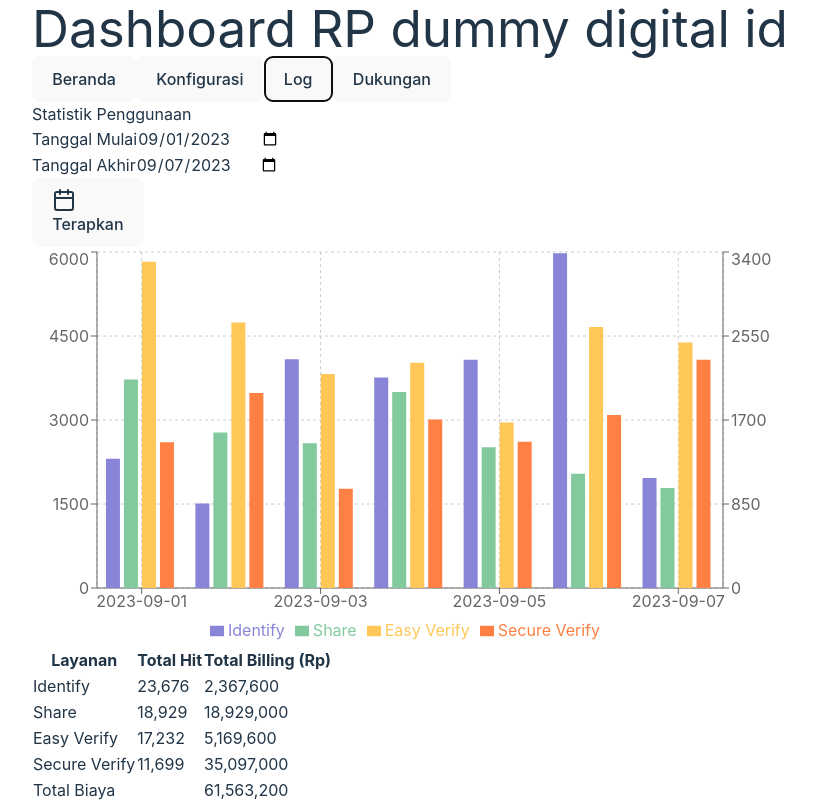
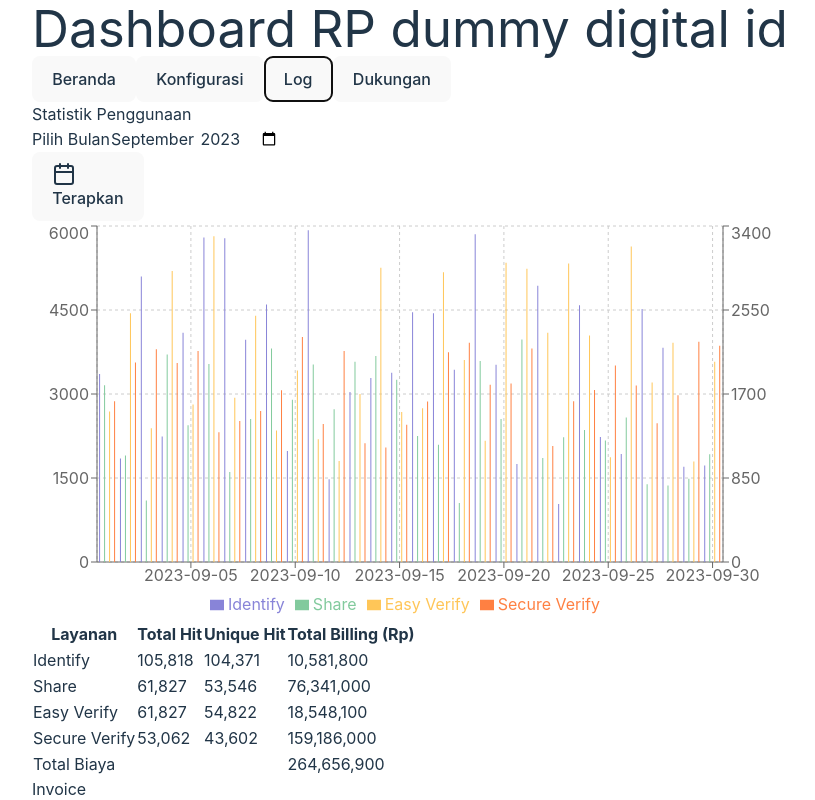
Before and after one commit to ahsanmubariz/dummy_dashboard_rp, a React (Vite) app: page / in a window 1280 px wide. Both pictures are taken after a click on the button "Log". Shown: the top 800 px of the page, without its empty margins (230-1045 px from the left). Built offline with nearby package versions, Linux system fonts and the light colour scheme.

Commit message:
feat: add invoice download on logstats

```diff
--- a/src/components/LogStatsTab.jsx
+++ b/src/components/LogStatsTab.jsx
@@ -2,34 +2,34 @@ import React, { useState } from 'react';
 import { Card, CardContent, CardHeader, CardTitle } from "./ui/Card";
 import { Input } from "./ui/Input";
 import { Button } from "./ui/Button";
-import { Badge } from "./ui/Badge";
 import { BarChart, Bar, XAxis, YAxis, CartesianGrid, Tooltip, Legend, ResponsiveContainer } from 'recharts';
-import { Search, Download, Calendar } from 'lucide-react';
+import { Search, Download, Calendar, DownloadIcon } from 'lucide-react';
 
 // Dummy data generator function
-const generateData = (startDate, endDate) => {
+const generateData = (selectedMonth) => {
     let data = [];
-    let currentDate = new Date(startDate);
-    while (currentDate <= new Date(endDate)) {
+    let startDate = new Date(selectedMonth);
+    let endDate = new Date(startDate.getFullYear(), startDate.getMonth() + 1, 0);
+
+    while (startDate <= endDate) {
         data.push({
-            date: currentDate.toISOString().split('T')[0],
+            date: startDate.toISOString().split('T')[0],
             identify: Math.floor(Math.random() * 5000) + 1000,
             share: Math.floor(Math.random() * 3000) + 1000,
             easy_verify: Math.floor(Math.random() * 2314) + 1000,
             secure_verify: Math.floor(Math.random() * 1332) + 1000,
         });
-        currentDate.setDate(currentDate.getDate() + 1);
+        startDate.setDate(startDate.getDate() + 1);
     }
     return data;
 };
 
 const LogStatsTab = () => {
-    const [startDate, setStartDate] = useState('2023-09-01');
-    const [endDate, setEndDate] = useState('2023-09-07');
-    const [data, setData] = useState(() => generateData(startDate, endDate));
+    const [selectedMonth, setSelectedMonth] = useState('2023-09');
+    const [data, setData] = useState(() => generateData(selectedMonth));
 
-    const handleDateChange = () => {
-        setData(generateData(startDate, endDate));
+    const handleMonthChange = () => {
+        setData(generateData(selectedMonth));
     };
 
     // Hitung total hit untuk setiap layanan
@@ -47,6 +47,22 @@ const LogStatsTab = () => {
     // Hitung total biaya gabungan (dalam Rupiah)
     const totalCost = totalIdentifyBilling + totalShareBilling + totalEasyVerifyBilling + totalSecureVerifyBilling;
 
+    function getRandomInt(min, max) {
+        min = Math.ceil(min);
+        max = Math.floor(max);
+        return Math.floor(Math.random() * (max - min + 1)) + min;
+    }
+
+    // Dummy data untuk invoice bulanan
+    const monthlyInvoiceData = [
+        { month: 'Januari 2023', total_billing: 1000000 },
+        { month: 'Februari 2023', total_billing: 9250000 },
+        { month: 'Maret 2023', total_billing: 2300500 },
+        { month: 'April 2023', total_billing: 2101050 },
+        { month: 'Mei 2023', total_billing: 4416490 },
+    ];
+
+
     return (
         <div className="space-y-8">
             {/* Bagian Statistik Penggunaan */}
@@ -57,25 +73,16 @@ const LogStatsTab = () => {
                 <CardContent>
                     <div className="flex flex-wrap gap-4 mb-4">
                         <div className="flex-1 min-w-[200px]">
-                            <label htmlFor="start-date" className="block text-sm font-medium text-gray-700 mb-1">Tanggal Mulai</label>
+                            <label htmlFor="selected-month" className="block text-sm font-medium text-gray-700 mb-1">Pilih Bulan</label>
                             <Input
-                                id="start-date"
-                                type="date"
-                                value={startDate}
-                                onChange={(e) => setStartDate(e.target.value)}
-                            />
-                        </div>
-                        <div className="flex-1 min-w-[200px]">
-                            <label htmlFor="end-date" className="block text-sm font-medium text-gray-700 mb-1">Tanggal Akhir</label>
-                            <Input
-                                id="end-date"
-                                type="date"
-                                value={endDate}
-                                onChange={(e) => setEndDate(e.target.value)}
+                                id="selected-month"
+                                type="month"
+                                value={selectedMonth}
+                                onChange={(e) => setSelectedMonth(e.target.value)}
                             />
                         </div>
                         <div className="flex items-end">
-                            <Button onClick={handleDateChange} className="bg-blue-500 hover:bg-blue-600 text-white">
+                            <Button onClick={handleMonthChange} className="bg-blue-500 hover:bg-blue-600 text-white">
                                 <Calendar className="h-4 w-4 mr-2" />
                                 Terapkan
                             </Button>
@@ -103,6 +110,7 @@ const LogStatsTab = () => {
                                 <tr>
                                     <th className="px-6 py-3 text-left text-xs font-medium text-gray-500 uppercase tracking-wider">Layanan</th>
                                     <th className="px-6 py-3 text-left text-xs font-medium text-gray-500 uppercase tracking-wider">Total Hit</th>
+                                    <th className="px-6 py-3 text-left text-xs font-medium text-gray-500 uppercase tracking-wider">Unique Hit</th>
                                     <th className="px-6 py-3 text-left text-xs font-medium text-gray-500 uppercase tracking-wider">Total Billing (Rp)</th>
                                 </tr>
                             </thead>
@@ -110,25 +118,30 @@ const LogStatsTab = () => {
                                 <tr>
                                     <td className="px-6 py-4 whitespace-nowrap text-sm text-gray-500">Identify</td>
                                     <td className="px-6 py-4 whitespace-nowrap text-sm text-gray-500">{totalIdentifyHit.toLocaleString()}</td>
+                                    <td className="px-6 py-4 whitespace-nowrap text-sm text-gray-500">{(totalIdentifyHit - getRandomInt(1000, 9999)).toLocaleString()}</td>
                                     <td className="px-6 py-4 whitespace-nowrap text-sm text-gray-500">{totalIdentifyBilling.toLocaleString()}</td>
                                 </tr>
                                 <tr>
                                     <td className="px-6 py-4 whitespace-nowrap text-sm text-gray-500">Share</td>
-                                    <td className="px-6 py-4 whitespace-nowrap text-sm text-gray-500">{totalShareHit.toLocaleString()}</td>
+                                    <td className="px-6 py-4 whitespace-nowrap text-sm text-gray-500">{totalEasyVerifyHit.toLocaleString()}</td>
+                                    <td className="px-6 py-4 whitespace-nowrap text-sm text-gray-500">{(totalEasyVerifyHit - getRandomInt(1000, 9999)).toLocaleString()}</td>
                                     <td className="px-6 py-4 whitespace-nowrap text-sm text-gray-500">{totalShareBilling.toLocaleString()}</td>
                                 </tr>
                                 <tr>
                                     <td className="px-6 py-4 whitespace-nowrap text-sm text-gray-500">Easy Verify</td>
                                     <td className="px-6 py-4 whitespace-nowrap text-sm text-gray-500">{totalEasyVerifyHit.toLocaleString()}</td>
+                                    <td className="px-6 py-4 whitespace-nowrap text-sm text-gray-500">{(totalEasyVerifyHit - getRandomInt(1000, 9999)).toLocaleString()}</td>
                                     <td className="px-6 py-4 whitespace-nowrap text-sm text-gray-500">{totalEasyVerifyBilling.toLocaleString()}</td>
                                 </tr>
                                 <tr>
                                     <td className="px-6 py-4 whitespace-nowrap text-sm text-gray-500">Secure Verify</td>
                                     <td className="px-6 py-4 whitespace-nowrap text-sm text-gray-500">{totalSecureVerifyHit.toLocaleString()}</td>
+                                    <td className="px-6 py-4 whitespace-nowrap text-sm text-gray-500">{(totalSecureVerifyHit - getRandomInt(1000, 9999)).toLocaleString()}</td>
                                     <td className="px-6 py-4 whitespace-nowrap text-sm text-gray-500">{totalSecureVerifyBilling.toLocaleString()}</td>
                                 </tr>
                                 <tr className="bg-gray-50">
                                     <td className="px-6 py-4 whitespace-nowrap text-sm font-medium text-gray-900">Total Biaya</td>
+                                    <td className="px-6 py-4 whitespace-nowrap text-sm font-medium text-gray-900"></td>
                                     <td className="px-6 py-4 whitespace-nowrap text-sm font-medium text-gray-900"></td>
                                     <td className="px-6 py-4 whitespace-nowrap text-sm font-medium text-gray-900">{totalCost.toLocaleString()}</td>
                                 </tr>
@@ -137,8 +150,42 @@ const LogStatsTab = () => {
                     </div>
                 </CardContent>
             </Card>
+            {/* Bagian Invoice Bulanan */}
+            <Card className="bg-white shadow-lg">
+                <CardHeader>
+                    <CardTitle className="text-xl font-semibold text-gray-800">Invoice</CardTitle>
+                </CardHeader>
+                <CardContent>
+                    <div className="overflow-x-auto">
+                        <table className="w-full">
+                            <thead className="bg-gray-50">
+                                <tr>
+                                    <th className="px-6 py-3 text-left text-xs font-medium text-gray-500 uppercase tracking-wider">Bulan</th>
+                                    <th className="px-6 py-3 text-left text-xs font-medium text-gray-500 uppercase tracking-wider">Total Billing (Rp)</th>
+                                    <th className="px-6 py-3 text-left text-xs font-medium text-gray-500 uppercase tracking-wider">Action</th>
+                                </tr>
+                            </thead>
+                            <tbody className="bg-white divide-y divide-gray-200">
+                                {monthlyInvoiceData.map((invoice, index) => {
 
-
+                                    return (
+                                        <tr key={index}>
+                                            <td className="px-6 py-4 whitespace-nowrap text-sm text-gray-500">{invoice.month}</td>
+                                            <td className="px-6 py-4 whitespace-nowrap text-sm text-gray-500">{invoice.total_billing.toLocaleString()}</td>
+                                            <td className="px-6 py-4 whitespace-nowrap text-sm text-gray-500">
+                                                <Button className="bg-blue-500 hover:bg-blue-600 text-white">
+                                                    <DownloadIcon className="h-4 w-4 mr-2" />
+                                                    Unduh
+                                                </Button>
+                                            </td>
+                                        </tr>
+                                    );
+                                })}
+                            </tbody>
+                        </table>
+                    </div>
+                </CardContent>
+            </Card>
 
             {/* Bagian Log Autentikasi */}
             <Card className="bg-white shadow-lg">
```
